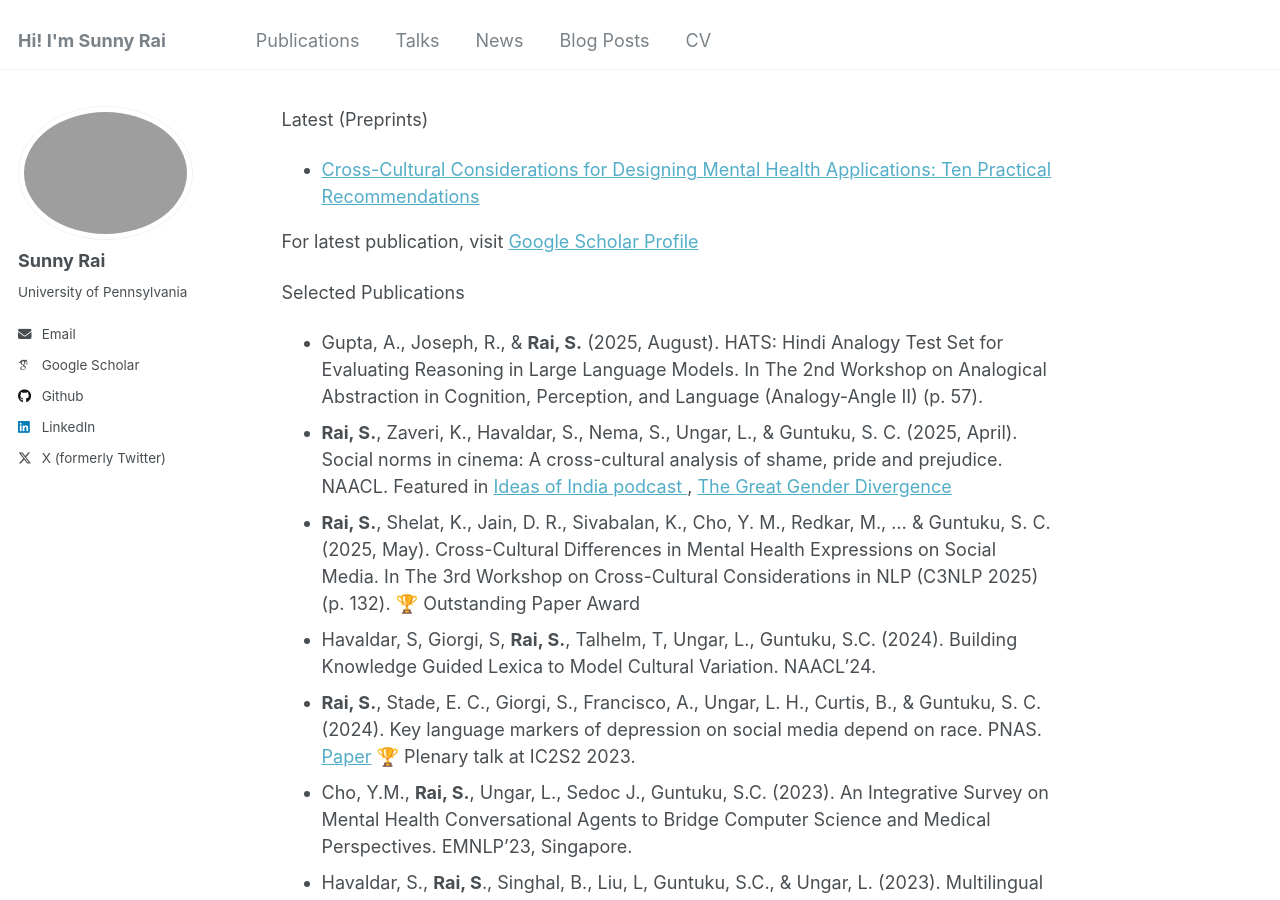
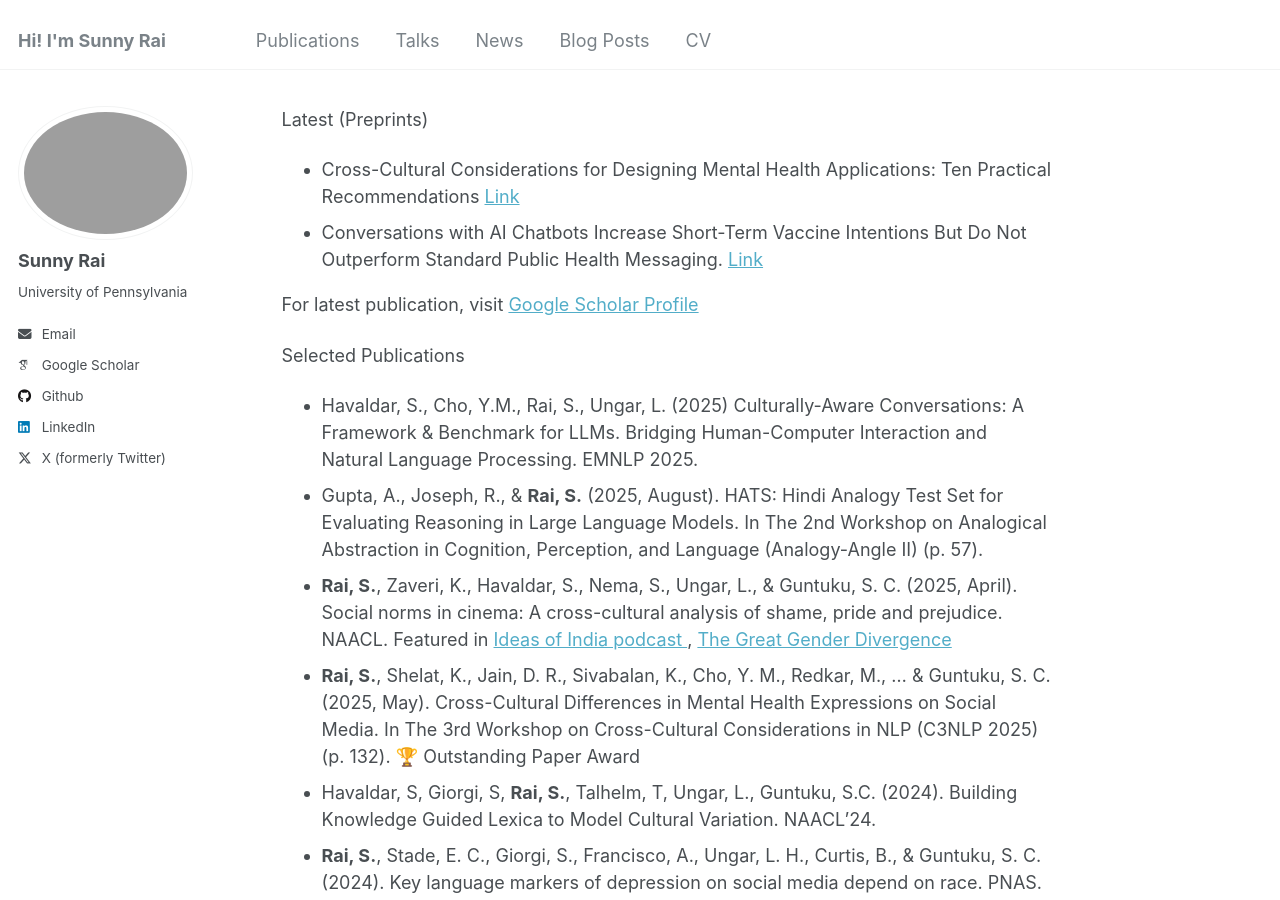
Before and after one commit to sunnyraiphd/drsunnyrai.github.io, a Jekyll site: the page built from _pages/publications.md, in a window 1280 px wide and 900 px high. Built offline with Jekyll 4.4.1, drawn with Linux system fonts in a browser that asks for light colours; some web fonts are replaced.

Commit message:
added publication

```diff
--- a/_pages/publications.md
+++ b/_pages/publications.md
@@ -5,12 +5,15 @@ author_profile: true
 ---
 
 Latest (Preprints)
-* <a href = "https://osf.io/s4ed6/?view_only=60e283ff40034b22a13385edbfd07cf6"> Cross-Cultural Considerations for Designing Mental Health Applications: Ten Practical Recommendations </a>
+*  Cross-Cultural Considerations for Designing Mental Health Applications: Ten Practical Recommendations <a href = "https://osf.io/s4ed6/?view_only=60e283ff40034b22a13385edbfd07cf6"> Link </a>
+* Conversations with AI Chatbots Increase Short-Term Vaccine Intentions But Do Not Outperform Standard Public Health Messaging. <a href = "https://arxiv.org/abs/2504.20519"> Link </a>
+
 
 For latest publication, visit [Google Scholar Profile](https://scholar.google.com/citations?hl=en&user=C-gi0v8AAAAJ&view_op=list_works&sortby=pubdate)
 
 Selected Publications
 
+* Havaldar, S., Cho, Y.M., Rai, S., Ungar, L. (2025) Culturally-Aware Conversations: A Framework & Benchmark for LLMs. Bridging Human-Computer Interaction and Natural Language Processing. EMNLP 2025.
 * Gupta, A., Joseph, R., & **Rai, S.** (2025, August). HATS: Hindi Analogy Test Set for Evaluating Reasoning in Large Language Models. In The 2nd Workshop on Analogical Abstraction in Cognition, Perception, and Language (Analogy-Angle II) (p. 57).
 * **Rai, S.**, Zaveri, K., Havaldar, S., Nema, S., Ungar, L., & Guntuku, S. C. (2025, April). Social norms in cinema: A cross-cultural analysis of shame, pride and prejudice. NAACL. Featured in <a href = "https://www.mercatus.org/ideasofindia/sunny-rai-using-large-language-models-understand-depiction-shame-and-pride-bollywood"> Ideas of India podcast </a>,  <a href = "https://www.ggd.world/p/what-do-hollywood-and-bollywood-regard"> The Great Gender Divergence </a>
 * **Rai, S.**, Shelat, K., Jain, D. R., Sivabalan, K., Cho, Y. M., Redkar, M., ... & Guntuku, S. C. (2025, May). Cross-Cultural Differences in Mental Health Expressions on Social Media. In The 3rd Workshop on Cross-Cultural Considerations in NLP (C3NLP 2025) (p. 132). 🏆 Outstanding Paper Award
```
